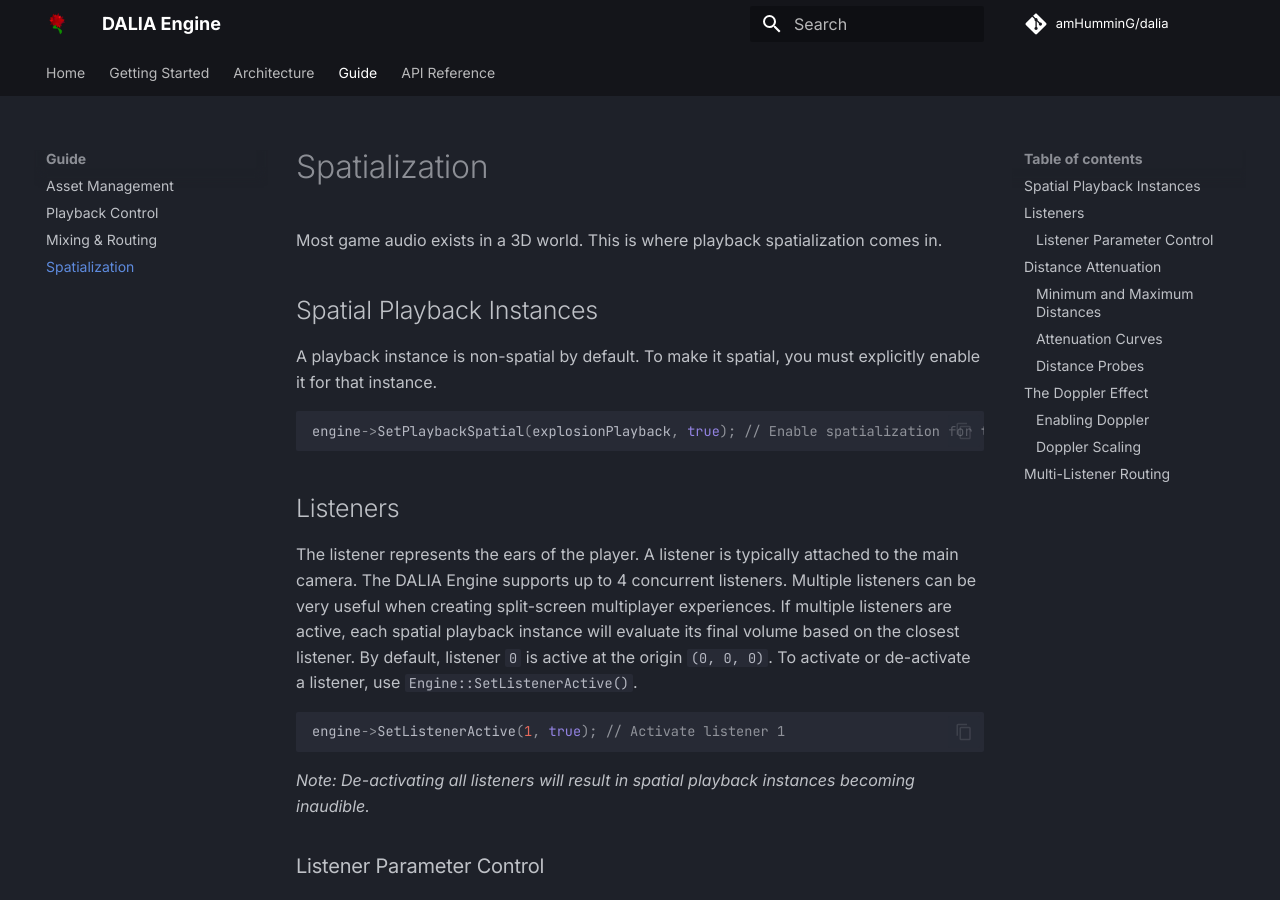
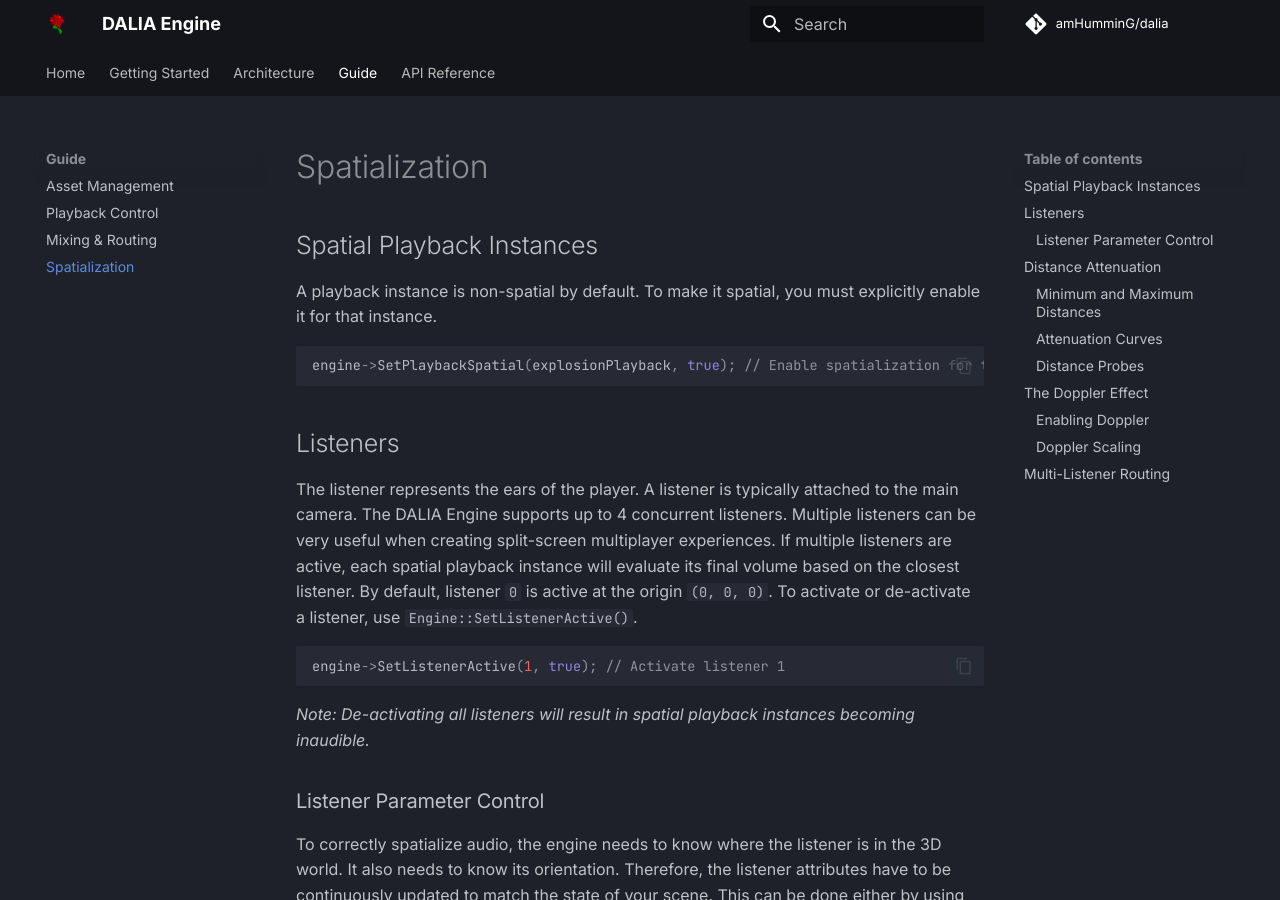
Before and after one commit to amHumminG/dalia, an MkDocs documentation site: the page built from docs/guide/spatialization.md, in a window 1280 px wide and 900 px high. Built offline with MkDocs 1.6.1 and Material for MkDocs 9.7.7, drawn with Linux system fonts in a browser that asks for light colours; comment, search, counter and statistics services are not loaded.

Commit message:
(docs) Removed redundant line

```diff
--- a/docs/guide/spatialization.md
+++ b/docs/guide/spatialization.md
@@ -1,6 +1,4 @@
 # Spatialization
-
-Most game audio exists in a 3D world. This is where playback spatialization comes in.
 
 ## Spatial Playback Instances
 A playback instance is non-spatial by default. To make it spatial, you must explicitly enable it for that instance.
```
